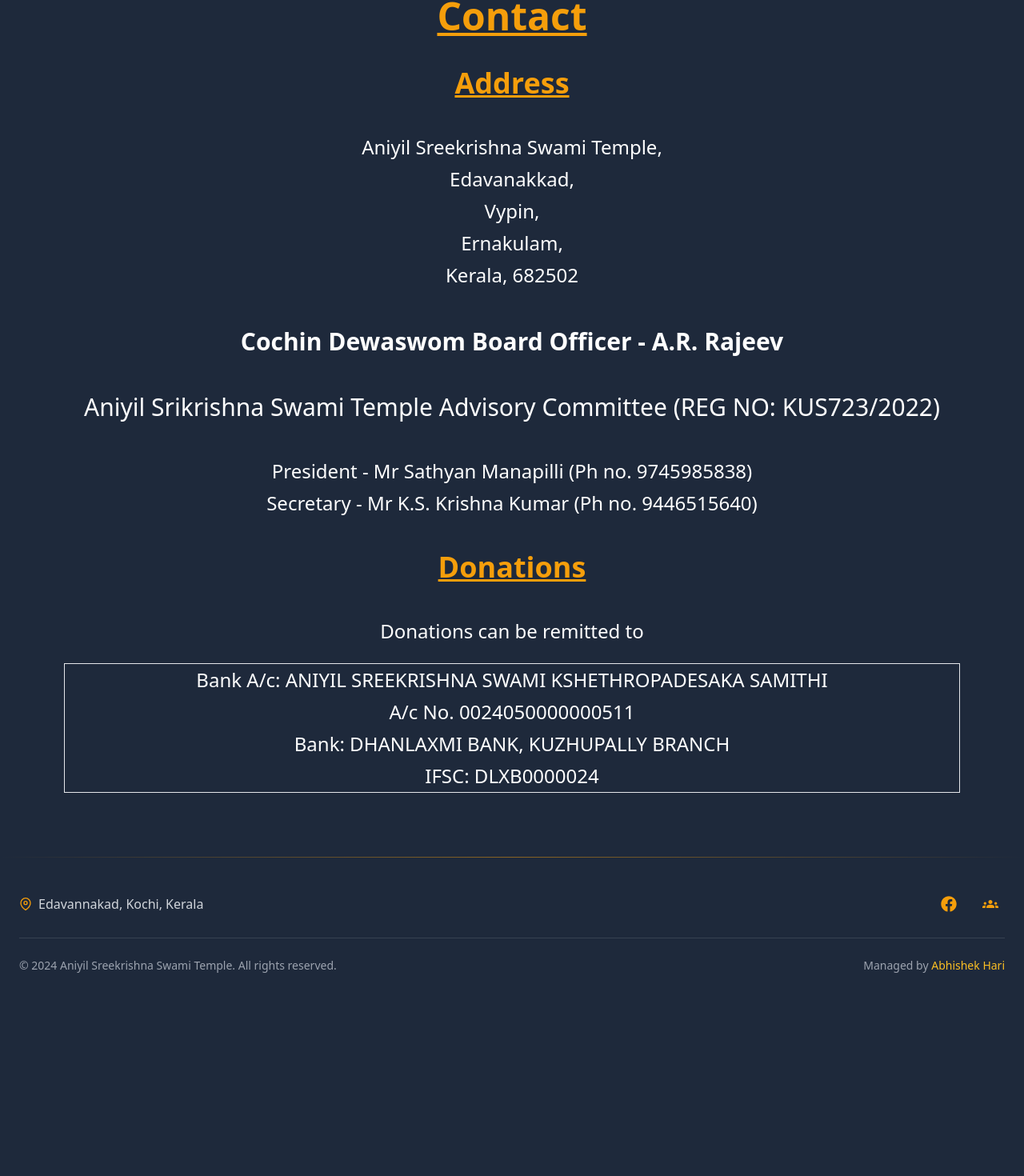
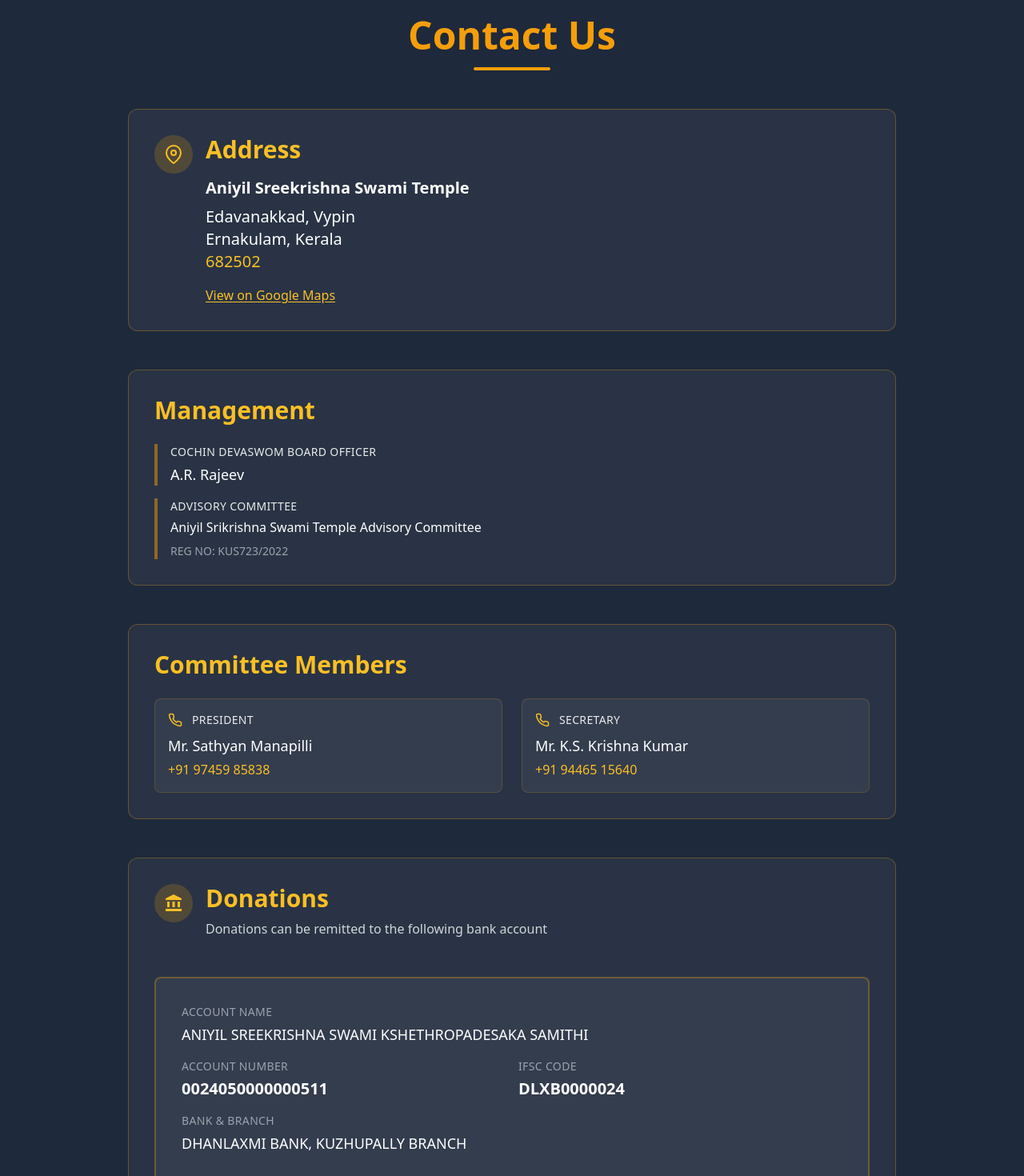
Before and after one commit to abhishek7h/aniyiltemple, a React (Vite) app: page /contact in a window 1280 px wide. Shown: the part 124-1594 px from the top of the page at 80% size. Before the commit the page ends 1381 px from the top, so only its background shows below. Built offline with nearby package versions, Linux system fonts and the light colour scheme.

Commit message:
improved gallery + contact page

```diff
--- a/src/pages/Contact.jsx
+++ b/src/pages/Contact.jsx
@@ -1,43 +1,174 @@
+import { FiMapPin, FiPhone, FiMail } from "react-icons/fi";
+import { MdAccountBalance } from "react-icons/md";
+
 const Contact = () => {
   return (
-    <div>
-      <h1 className="text-3xl lg:text-5xl mb-10 mt-10 flex items-center justify-center font-semibold leading-normal text-amber-500 underline hover:text-amber-400 text-center">
-        Contact
+    <div className="min-h-screen">
+      <div className="max-w-5xl mx-auto px-4 sm:px-6 lg:px-8 py-12 lg:py-16">
+        {/* Main Heading */}
+        <div className="mb-12">
+          <h1 className="text-4xl lg:text-5xl font-bold text-amber-500 text-center mb-4">
+            Contact Us
           </h1>
-      <h1 className="text-2xl lg:text-4xl mb-10 mt-10 flex items-center justify-center font-semibold leading-normal text-amber-500 underline hover:text-amber-400 text-center">
+          <div className="w-24 h-1 bg-amber-500 mx-auto rounded-full"></div>
+        </div>
+
+        {/* Address Section */}
+        <div className="mb-12">
+          <div className="bg-white/5 backdrop-blur-sm border border-amber-500/30 rounded-xl p-6 lg:p-8 hover:bg-white/10 hover:border-amber-500/50 transition-all duration-300">
+            <div className="flex items-start gap-4">
+              <div className="bg-amber-500/20 p-3 rounded-full flex-shrink-0">
+                <FiMapPin className="text-amber-400 text-2xl" />
+              </div>
+              <div className="flex-1">
+                <h2 className="text-2xl lg:text-3xl font-semibold text-amber-400 mb-4">
                   Address
-      </h1>
-      <div>
-        <p className="text-white mt-10 text-2xl mr-5 ml-5 lg:mr-10 lg:ml-10 lg:px-10 leading-10 text-center">
-          Aniyil Sreekrishna Swami Temple, <br />
-          Edavanakkad, <br />
-          Vypin, <br />
-          Ernakulam, <br />
-          Kerala, 682502
+                </h2>
+                <div className="text-white text-lg lg:text-xl leading-relaxed">
+                  <p className="font-semibold mb-2">Aniyil Sreekrishna Swami Temple</p>
+                  <p>Edavanakkad, Vypin</p>
+                  <p>Ernakulam, Kerala</p>
+                  <p className="text-amber-400 font-medium">682502</p>
+                </div>
+                <a
+                  href="https://www.google.com/maps/dir//36J7%2B453+Aniyal+East+Road,+East+road,+Edavanakkad,+Kochi,+Kerala+682502/@10.0803023,76.1305356,12z/data=!4m8!4m7!1m0!1m5!1m1!1s0x3b081112a6042e7f:0xa152d0bcf7085ae5!2m2!1d76.2129375!2d10.0803125?entry=ttu"
+                  target="_blank"
+                  rel="noopener noreferrer"
+                  className="inline-block mt-4 text-amber-400 hover:text-amber-300 transition-colors duration-200 underline underline-offset-2"
+                >
+                  View on Google Maps
+                </a>
+              </div>
+            </div>
+          </div>
+        </div>
+
+        {/* Management Section */}
+        <div className="mb-12">
+          <div className="bg-white/5 backdrop-blur-sm border border-amber-500/30 rounded-xl p-6 lg:p-8 hover:bg-white/10 hover:border-amber-500/50 transition-all duration-300">
+            <h2 className="text-2xl lg:text-3xl font-semibold text-amber-400 mb-6">
+              Management
+            </h2>
+            <div className="space-y-4">
+              <div className="border-l-4 border-amber-500/50 pl-4">
+                <p className="text-white/90 text-sm uppercase tracking-wide mb-1">
+                  Cochin Devaswom Board Officer
+                </p>
+                <p className="text-white text-lg font-medium">A.R. Rajeev</p>
+              </div>
+              <div className="border-l-4 border-amber-500/50 pl-4 mt-6">
+                <p className="text-white/90 text-sm uppercase tracking-wide mb-1">
+                  Advisory Committee
+                </p>
+                <p className="text-white text-base mb-2">
+                  Aniyil Srikrishna Swami Temple Advisory Committee
+                </p>
+                <p className="text-gray-400 text-sm">REG NO: KUS723/2022</p>
+              </div>
+            </div>
+          </div>
+        </div>
+
+        {/* Committee Members */}
+        <div className="mb-12">
+          <div className="bg-white/5 backdrop-blur-sm border border-amber-500/30 rounded-xl p-6 lg:p-8 hover:bg-white/10 hover:border-amber-500/50 transition-all duration-300">
+            <h2 className="text-2xl lg:text-3xl font-semibold text-amber-400 mb-6">
+              Committee Members
+            </h2>
+            <div className="grid grid-cols-1 md:grid-cols-2 gap-6">
+              <div className="bg-white/5 rounded-lg p-4 border border-amber-500/20">
+                <div className="flex items-center gap-3 mb-2">
+                  <FiPhone className="text-amber-400 text-lg" />
+                  <p className="text-white/90 text-sm uppercase tracking-wide">
+                    President
                   </p>
                 </div>
-      <h1 className="text-3xl mb-10 mt-10 flex items-center justify-center font-semibold leading-normal text-white text-center">
-        Cochin Dewaswom Board Officer - A.R. Rajeev
-      </h1>
-      <h1 className="text-white mt-10 text-3xl mr-5 ml-5 lg:mr-10 lg:ml-10 lg:px-10 leading-10 text-center">
-        Aniyil Srikrishna Swami Temple Advisory Committee (REG NO: KUS723/2022)
-      </h1>
-      <p className="text-white mt-10 text-2xl mr-5 ml-5 lg:mr-10 lg:ml-10 lg:px-10 leading-10 text-center">
-        President - Mr Sathyan Manapilli (Ph no. 9745985838) <br />
-        Secretary - Mr K.S. Krishna Kumar (Ph no. 9446515640)
+                <p className="text-white text-lg font-medium mb-1">
+                  Mr. Sathyan Manapilli
                 </p>
-      <h1 className="text-2xl lg:text-4xl mb-10 mt-10 flex items-center justify-center font-semibold leading-normal text-amber-500 underline hover:text-amber-400 text-center">
+                <a
+                  href="tel:9745985838"
+                  className="text-amber-400 hover:text-amber-300 transition-colors duration-200"
+                >
+                  +91 97459 85838
+                </a>
+              </div>
+              <div className="bg-white/5 rounded-lg p-4 border border-amber-500/20">
+                <div className="flex items-center gap-3 mb-2">
+                  <FiPhone className="text-amber-400 text-lg" />
+                  <p className="text-white/90 text-sm uppercase tracking-wide">
+                    Secretary
+                  </p>
+                </div>
+                <p className="text-white text-lg font-medium mb-1">
+                  Mr. K.S. Krishna Kumar
+                </p>
+                <a
+                  href="tel:9446515640"
+                  className="text-amber-400 hover:text-amber-300 transition-colors duration-200"
+                >
+                  +91 94465 15640
+                </a>
+              </div>
+            </div>
+          </div>
+        </div>
+
+        {/* Donations Section */}
+        <div className="mb-12">
+          <div className="bg-white/5 backdrop-blur-sm border border-amber-500/30 rounded-xl p-6 lg:p-8 hover:bg-white/10 hover:border-amber-500/50 transition-all duration-300">
+            <div className="flex items-start gap-4 mb-6">
+              <div className="bg-amber-500/20 p-3 rounded-full flex-shrink-0">
+                <MdAccountBalance className="text-amber-400 text-2xl" />
+              </div>
+              <div className="flex-1">
+                <h2 className="text-2xl lg:text-3xl font-semibold text-amber-400 mb-2">
                   Donations
-      </h1>
-      <p className="text-white mt-10 text-2xl mr-5 ml-5 lg:mr-10 lg:ml-10 lg:px-10 leading-10 text-center">
-        Donations can be remitted to <br />
-        <div className="border w-auto mb-5 mt-5">
-          Bank A/c: ANIYIL SREEKRISHNA SWAMI KSHETHROPADESAKA SAMITHI <br />
-          A/c No. 0024050000000511 <br />
-          Bank: DHANLAXMI BANK, KUZHUPALLY BRANCH <br />
-          IFSC: DLXB0000024
+                </h2>
+                <p className="text-gray-300 text-base mb-6">
+                  Donations can be remitted to the following bank account
+                </p>
               </div>
+            </div>
+            <div className="bg-white/5 border-2 border-amber-500/30 rounded-lg p-6 lg:p-8 space-y-4">
+              <div>
+                <p className="text-gray-400 text-sm uppercase tracking-wide mb-1">
+                  Account Name
                 </p>
+                <p className="text-white text-lg font-medium">
+                  ANIYIL SREEKRISHNA SWAMI KSHETHROPADESAKA SAMITHI
+                </p>
+              </div>
+              <div className="grid grid-cols-1 md:grid-cols-2 gap-4">
+                <div>
+                  <p className="text-gray-400 text-sm uppercase tracking-wide mb-1">
+                    Account Number
+                  </p>
+                  <p className="text-white text-xl font-semibold text-amber-400">
+                    0024050000000511
+                  </p>
+                </div>
+                <div>
+                  <p className="text-gray-400 text-sm uppercase tracking-wide mb-1">
+                    IFSC Code
+                  </p>
+                  <p className="text-white text-xl font-semibold text-amber-400">
+                    DLXB0000024
+                  </p>
+                </div>
+              </div>
+              <div>
+                <p className="text-gray-400 text-sm uppercase tracking-wide mb-1">
+                  Bank & Branch
+                </p>
+                <p className="text-white text-lg font-medium">
+                  DHANLAXMI BANK, KUZHUPALLY BRANCH
+                </p>
+              </div>
+            </div>
+          </div>
+        </div>
+      </div>
     </div>
   );
 };
```
Also changed, not shown: src/pages/Gallery.jsx (+73 -8 lines). Lines whose indentation alone changed are shown as unchanged.
